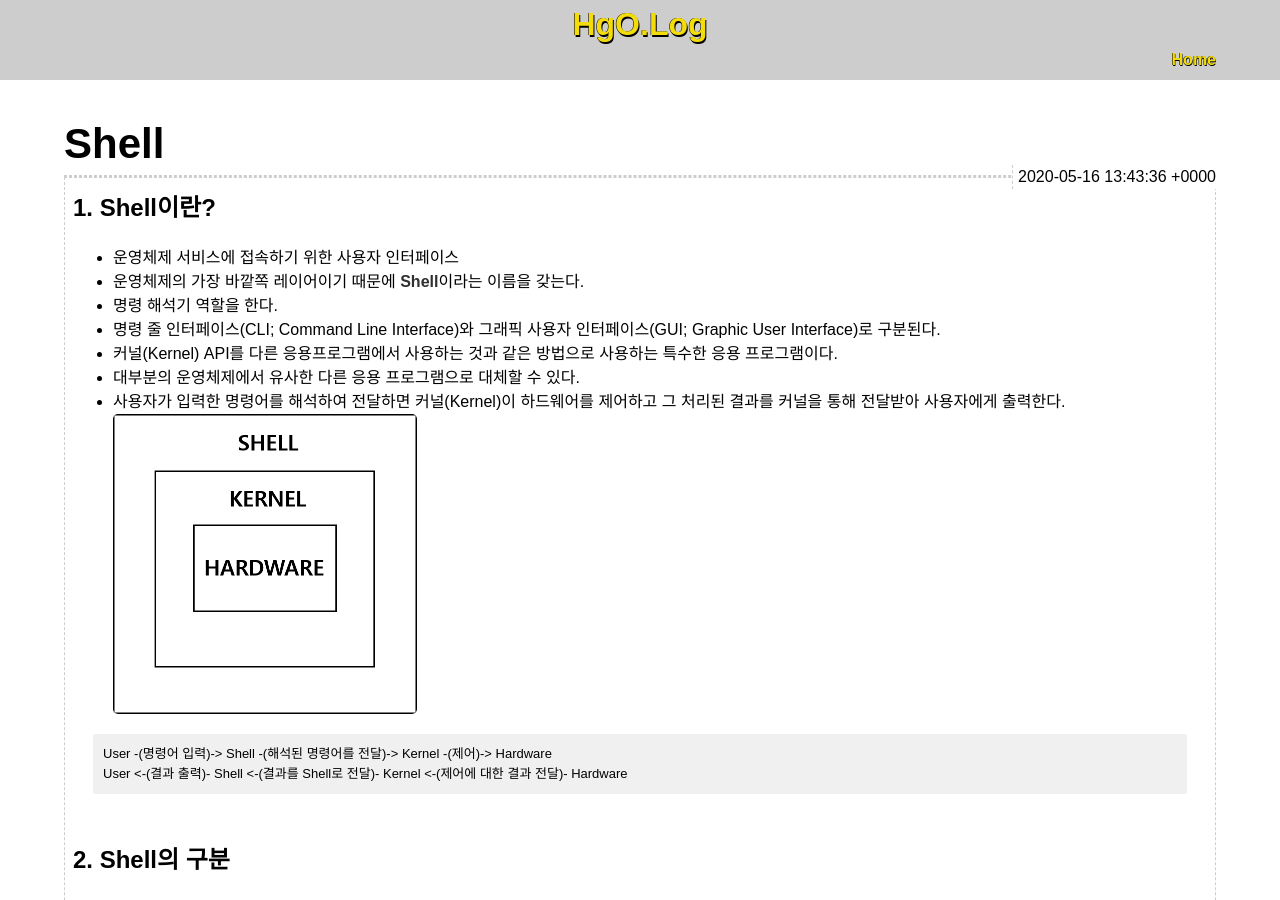
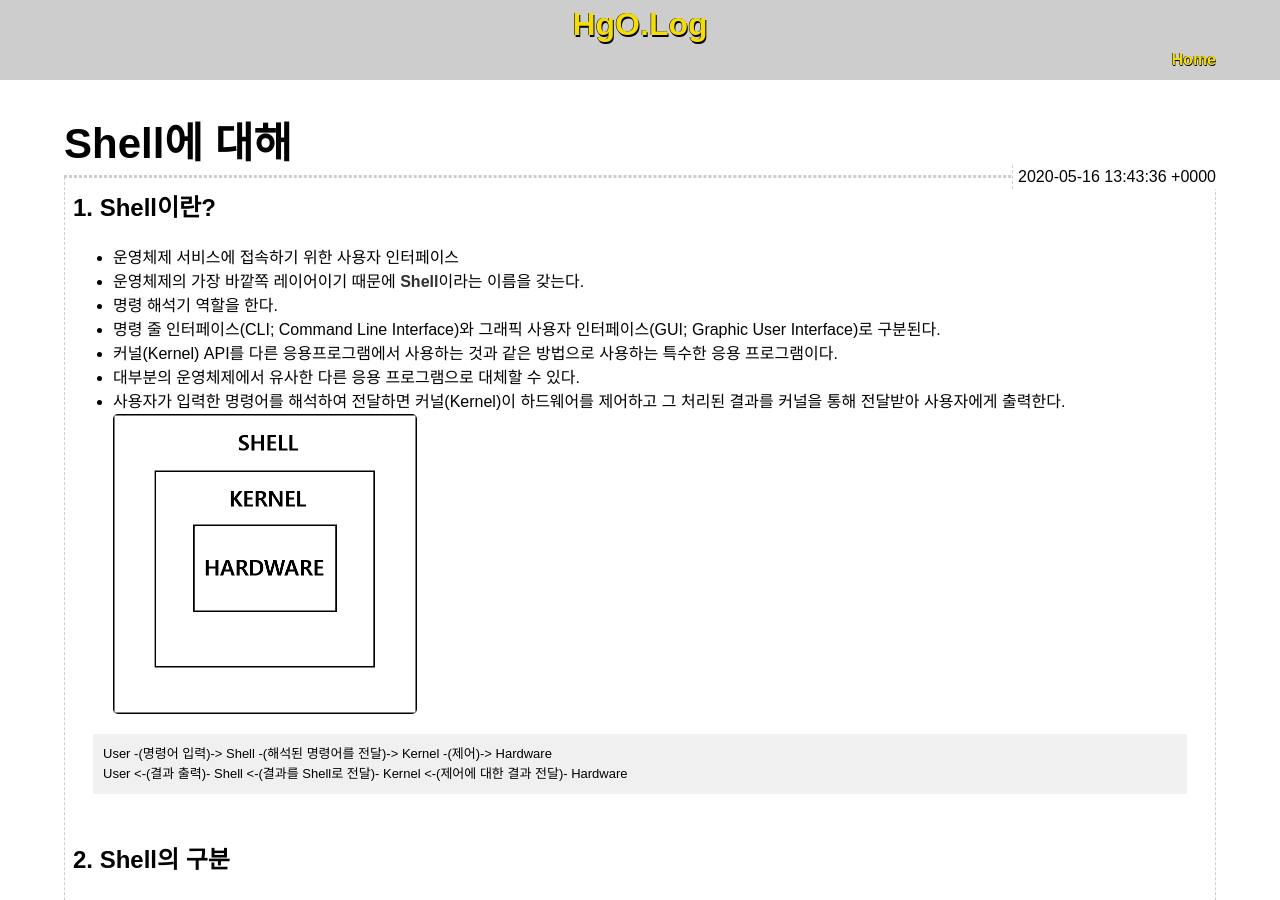
Before and after one commit to HgO-git/hgo-git.github.io, a Jekyll site: the page built from _posts/Shell/2020-05-16-22-43-shell.md, in a window 1280 px wide and 900 px high. Built offline with Jekyll 4.4.1, drawn with Linux system fonts in a browser that asks for light colours; our own code applies the rules of GitHub Pages for plain Markdown files.

Commit message:
[fix/post] changed 2020-05-16-22-43 title

```diff
--- a/_posts/Shell/2020-05-16-22-43-shell.md
+++ b/_posts/Shell/2020-05-16-22-43-shell.md
@@ -1,6 +1,6 @@
 ---
 layoout: post
-title:  "Shell"
+title:  "Shell에 대해"
 date:   2020-05-16 22:43:36 +0900
 categories: shell
 summary: "Shell에 대한 기본 설명"
```
